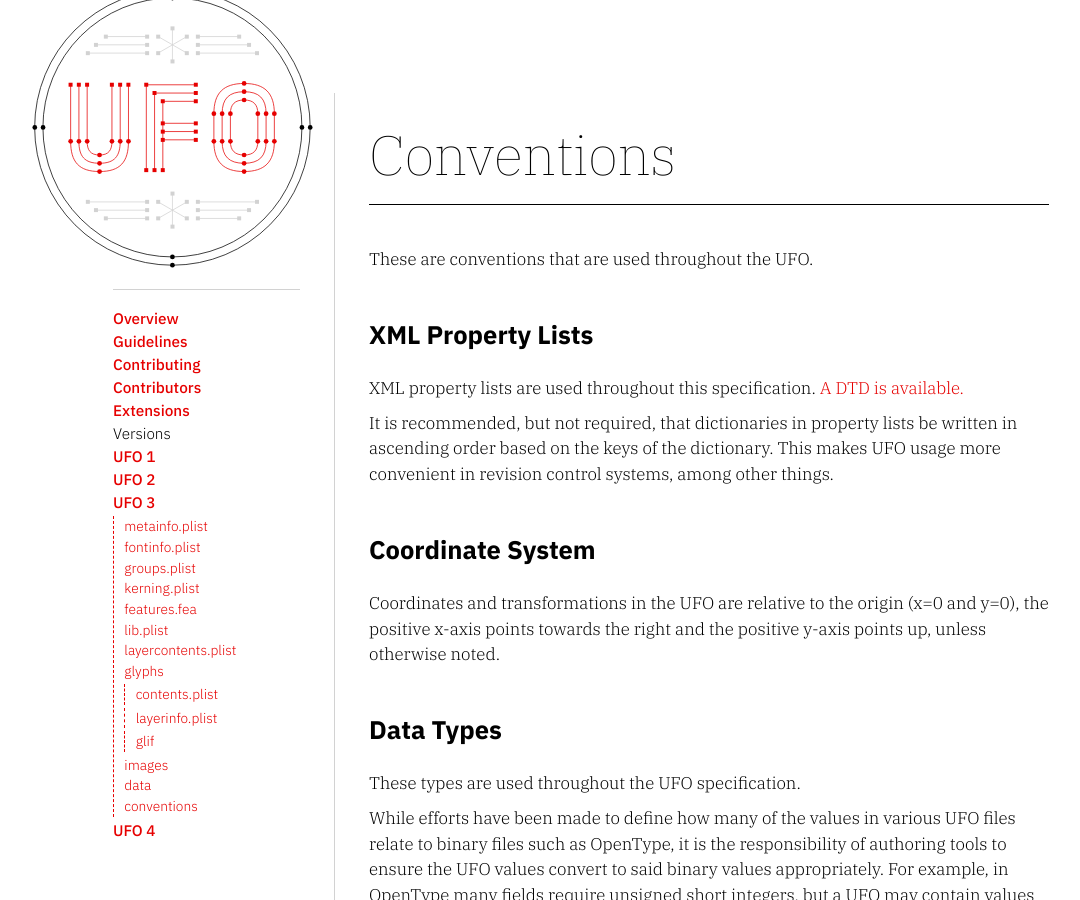
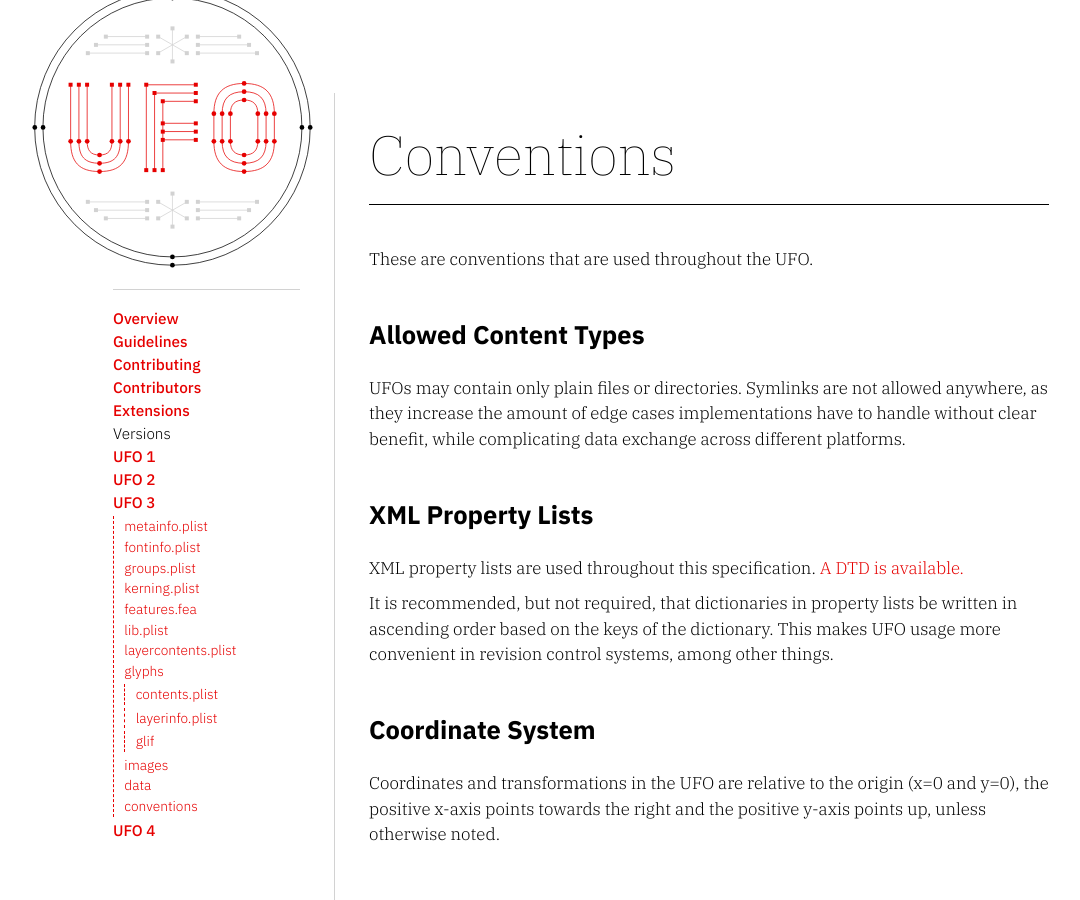
Before and after one commit to unified-font-object/ufo-spec, a Jekyll site: the page built from versions/ufo3/conventions.md, in a window 1280 px wide and 900 px high. Shown: the whole window, without its empty margins (51-1131 px from the left). Built offline with Jekyll 4.4.1, drawn with Linux system fonts in a browser that asks for light colours; some web fonts are replaced.

Commit message:
Disallow symlinks

```diff
--- a/versions/ufo3/conventions.md
+++ b/versions/ufo3/conventions.md
@@ -4,6 +4,10 @@
 ---
 
 These are conventions that are used throughout the UFO.
+
+### Allowed Content Types
+
+UFOs may contain only plain files or directories. Symlinks are not allowed anywhere, as they increase the amount of edge cases implementations have to handle without clear benefit, while complicating data exchange across different platforms.
 
 ### XML Property Lists
 
```
Also changed, not shown: versions/ufo3/data/index.md (+1 -1 lines), versions/ufo3/images/index.md (+1 -1 lines).
